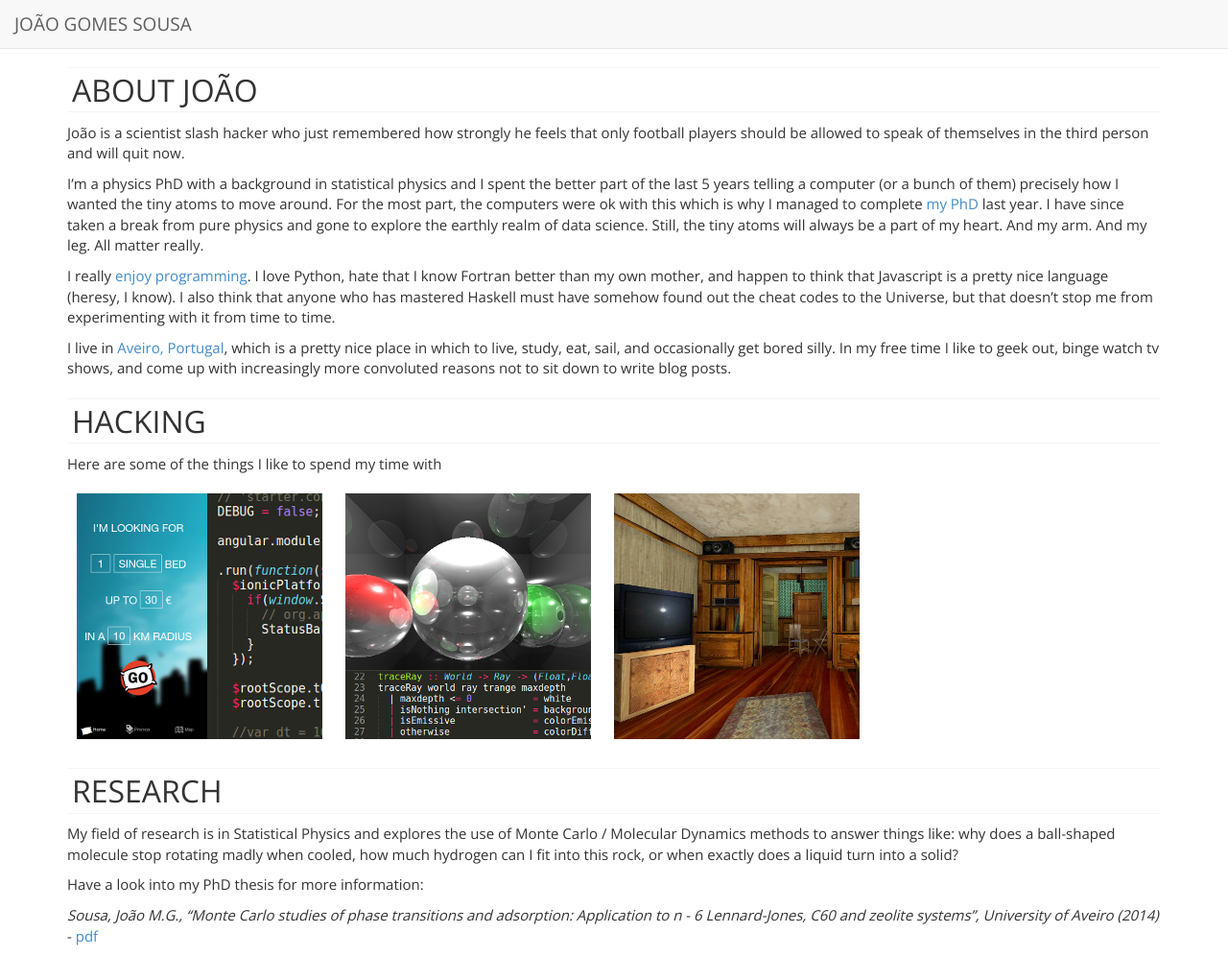
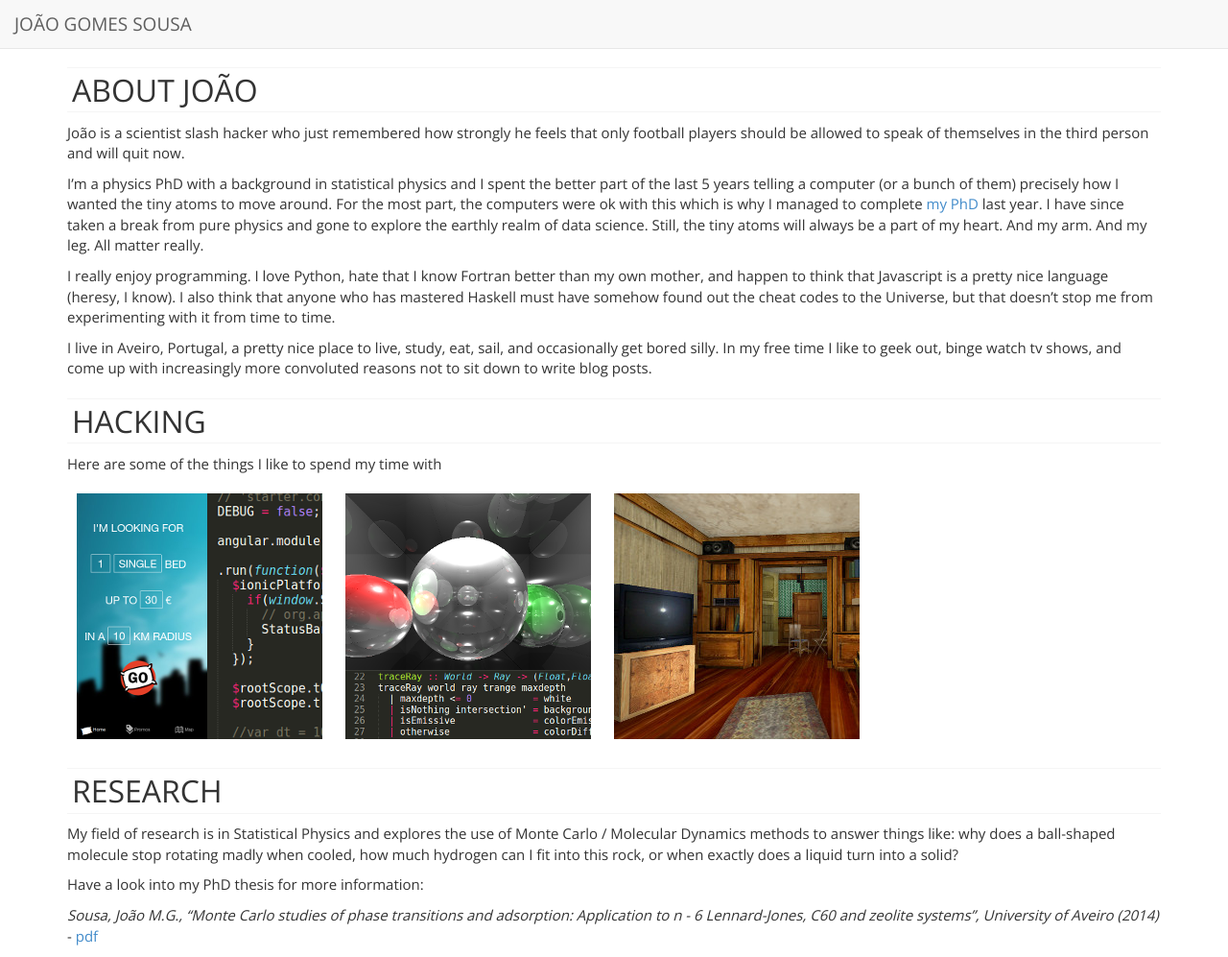
Before and after one commit to jotinha/jotinha.github.io, a Jekyll site: the page built from index.md, in a window 1280 px wide and 997 px high. Shown: the whole window at 96% size. Built offline with Jekyll 4.4.1, drawn with Linux system fonts in a browser that asks for light colours; nearby versions of some CDN libraries.

Commit message:
remove old links

```diff
--- a/index.md
+++ b/index.md
@@ -17,9 +17,9 @@ João is a scientist slash hacker who just remembered how strongly he feels that
 
 I'm a physics PhD with a background in statistical physics and I spent the better part of the last 5 years telling a  computer (or a bunch of them) precisely how I wanted the tiny atoms to move around. For the most part, the computers were ok with this which is why I managed to complete [my PhD](#research) last year. I have since taken a break from pure physics and gone to explore the earthly realm of data science. Still, the tiny atoms will always be a part of my heart. And my arm. And my leg. All matter really.
 
-I really [enjoy programming](#hacking). I love Python, hate that I know Fortran better than my own mother, and happen to think that Javascript is a pretty nice language (heresy, I know). I also think that anyone who has mastered Haskell must have somehow found out the cheat codes to the Universe, but that doesn't stop me from experimenting with it from time to time.
+I really enjoy programming. I love Python, hate that I know Fortran better than my own mother, and happen to think that Javascript is a pretty nice language (heresy, I know). I also think that anyone who has mastered Haskell must have somehow found out the cheat codes to the Universe, but that doesn't stop me from experimenting with it from time to time.
 
-I live in [Aveiro, Portugal](http://vimeo.com/35814957), which is a pretty nice place in which to live, study, eat, sail, and occasionally get bored silly. In my free time I like to geek out, binge watch tv shows, and come up with increasingly more convoluted reasons not to sit down to write blog posts.
+I live in Aveiro, Portugal, a pretty nice place to live, study, eat, sail, and occasionally get bored silly. In my free time I like to geek out, binge watch tv shows, and come up with increasingly more convoluted reasons not to sit down to write blog posts.
 
 ## Hacking
 
```
